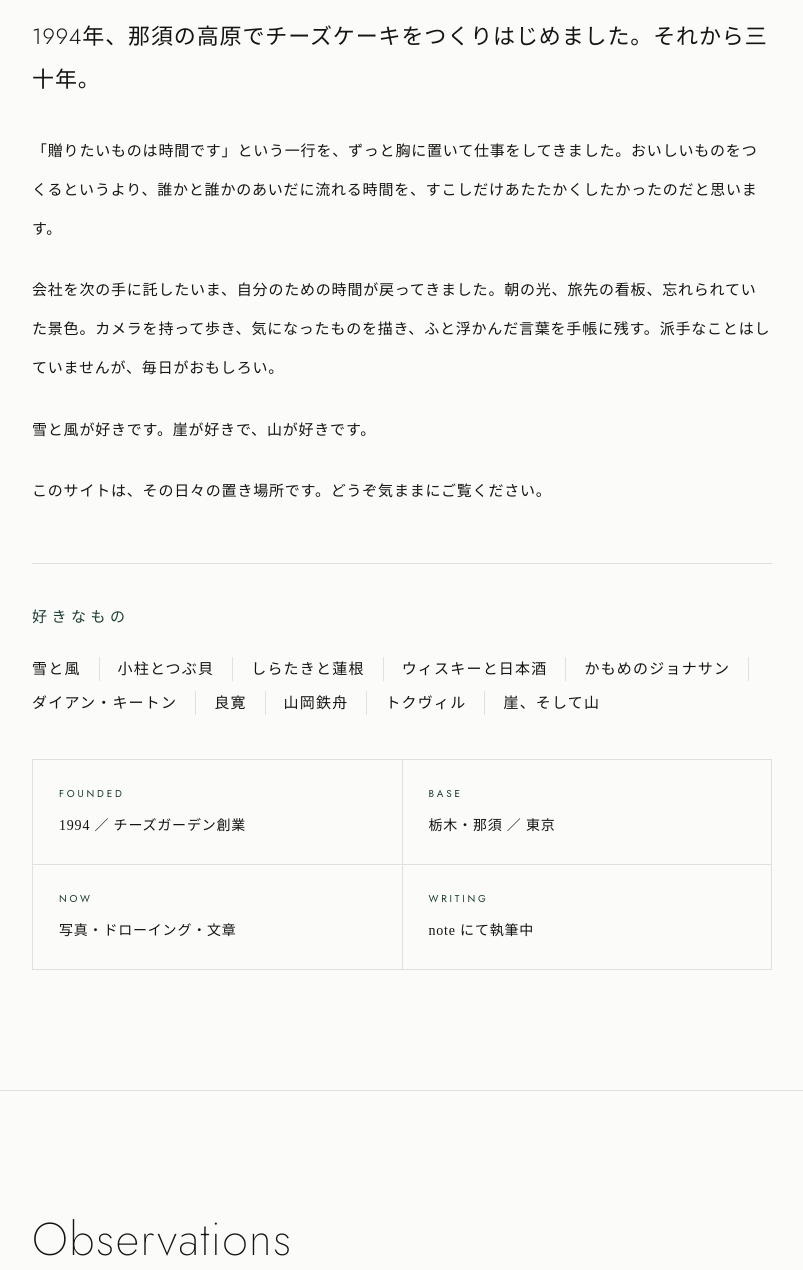
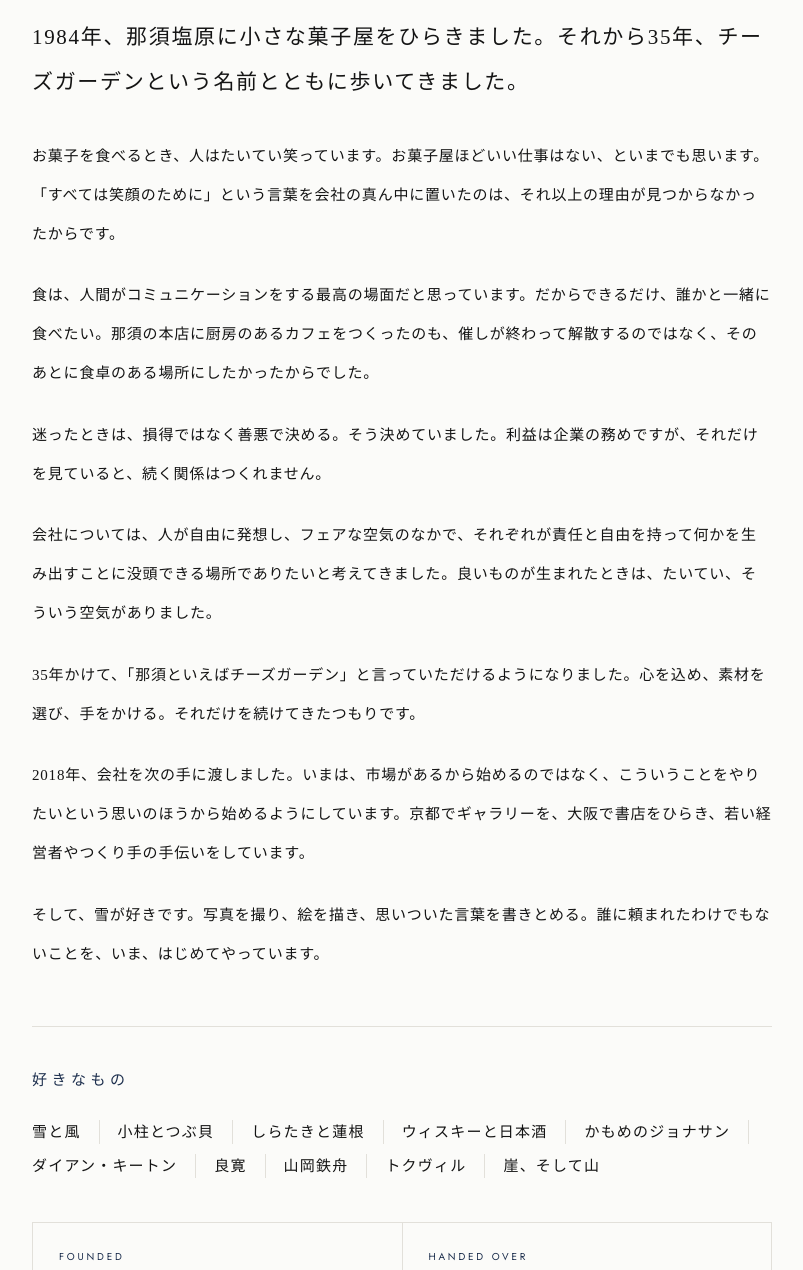
Before and after one commit to jpv-central/kiyoshitezuka, a plain HTML site: page index.html in a window 1280 px wide. Shown: the part 1060-2330 px from the top of the page, without its empty margins (448-1251 px from the left). Drawn offline with Linux system fonts and the light colour scheme; a web font is replaced by a local one.

Commit message:
Add files via upload

```diff
--- a/index.html
+++ b/index.html
@@ -14,7 +14,7 @@
   --ink:#141414;
   --soft:#7d7b76;
   --line:#e2e0da;
-  --accent:#1a3d34;
+  --accent:#1c2e4d;  /* Baked Navy */
   --sans:"Jost","Zen Old Mincho","Hiragino Sans",sans-serif;
   --serif:"Zen Old Mincho","Hiragino Mincho ProN","Yu Mincho",serif;
   --side:260px;
@@ -46,7 +46,6 @@
 /* ---------- hero ---------- */
 .hero{height:100vh;min-height:620px;position:relative;display:flex;align-items:flex-end;overflow:hidden}
 .hero .bg{position:absolute;inset:0;background:linear-gradient(115deg,#cdcbc4,#a8a69d 45%,#84837c);filter:saturate(.35)}
-.hero .bg::after{content:"FULL-BLEED PHOTO";position:absolute;inset:0;display:grid;place-items:center;font-family:var(--sans);font-size:11px;letter-spacing:.5em;color:rgba(255,255,255,.7)}
 .hero .veil{position:absolute;inset:0;background:linear-gradient(to top,rgba(10,10,10,.5),rgba(10,10,10,0) 55%)}
 .hero-copy{position:relative;padding:0 60px 70px;color:#fbfbf9}
 .hero-copy h1{font-family:var(--sans);font-weight:200;font-size:clamp(40px,6.2vw,88px);letter-spacing:.02em;line-height:1.05}
@@ -69,7 +68,7 @@
 .body-grid{display:grid;grid-template-columns:130px 1fr;gap:30px}
 .body-grid .col{max-width:780px}
 .body-grid p{font-size:15px;line-height:2.6;margin-bottom:1.5em}
-.body-grid .lead{font-family:var(--sans);font-weight:300;font-size:22px;line-height:1.95;letter-spacing:.04em;margin-bottom:1.4em}
+.body-grid .lead{font-family:var(--serif);font-weight:400;font-size:21px;line-height:2.15;letter-spacing:.08em;margin-bottom:1.5em}
 .likes{margin-top:52px;padding-top:34px;border-top:1px solid var(--line)}
 .likes-t{font-family:var(--sans);font-size:10px;letter-spacing:.3em;color:var(--accent);margin-bottom:20px!important}
 .likes ul{list-style:none;display:flex;flex-wrap:wrap;gap:10px 0}
@@ -182,11 +181,14 @@
   <section id="about" class="rv">
     <div class="head"><span class="idx">01 — ABOUT</span><h2>私について<span>A maker, still making.</span></h2></div>
     <div class="body-grid"><span></span><div class="col">
-      <p class="lead">1994年、那須の高原でチーズケーキをつくりはじめました。それから三十年。</p>
-      <p>「贈りたいものは時間です」という一行を、ずっと胸に置いて仕事をしてきました。おいしいものをつくるというより、誰かと誰かのあいだに流れる時間を、すこしだけあたたかくしたかったのだと思います。</p>
-      <p>会社を次の手に託したいま、自分のための時間が戻ってきました。朝の光、旅先の看板、忘れられていた景色。カメラを持って歩き、気になったものを描き、ふと浮かんだ言葉を手帳に残す。派手なことはしていませんが、毎日がおもしろい。</p>
-      <p>雪と風が好きです。崖が好きで、山が好きです。</p>
-      <p>このサイトは、その日々の置き場所です。どうぞ気ままにご覧ください。</p>
+      <p class="lead">1984年、那須塩原に小さな菓子屋をひらきました。それから35年、チーズガーデンという名前とともに歩いてきました。</p>
+      <p>お菓子を食べるとき、人はたいてい笑っています。お菓子屋ほどいい仕事はない、といまでも思います。「すべては笑顔のために」という言葉を会社の真ん中に置いたのは、それ以上の理由が見つからなかったからです。</p>
+      <p>食は、人間がコミュニケーションをする最高の場面だと思っています。だからできるだけ、誰かと一緒に食べたい。那須の本店に厨房のあるカフェをつくったのも、催しが終わって解散するのではなく、そのあとに食卓のある場所にしたかったからでした。</p>
+      <p>迷ったときは、損得ではなく善悪で決める。そう決めていました。利益は企業の務めですが、それだけを見ていると、続く関係はつくれません。</p>
+      <p>会社については、人が自由に発想し、フェアな空気のなかで、それぞれが責任と自由を持って何かを生み出すことに没頭できる場所でありたいと考えてきました。良いものが生まれたときは、たいてい、そういう空気がありました。</p>
+      <p>35年かけて、「那須といえばチーズガーデン」と言っていただけるようになりました。心を込め、素材を選び、手をかける。それだけを続けてきたつもりです。</p>
+      <p>2018年、会社を次の手に渡しました。いまは、市場があるから始めるのではなく、こういうことをやりたいという思いのほうから始めるようにしています。京都でギャラリーを、大阪で書店をひらき、若い経営者やつくり手の手伝いをしています。</p>
+      <p>そして、雪が好きです。写真を撮り、絵を描き、思いついた言葉を書きとめる。誰に頼まれたわけでもないことを、いま、はじめてやっています。</p>
       <div class="likes">
         <p class="likes-t">好きなもの</p>
         <ul>
@@ -196,10 +198,10 @@
         </ul>
       </div>
       <div class="facts">
-        <div><dt>FOUNDED</dt><dd>1994 ／ チーズガーデン創業</dd></div>
-        <div><dt>BASE</dt><dd>栃木・那須 ／ 東京</dd></div>
-        <div><dt>NOW</dt><dd>写真・ドローイング・文章</dd></div>
-        <div><dt>WRITING</dt><dd>note にて執筆中</dd></div>
+        <div><dt>FOUNDED</dt><dd>1984 ／ 那須塩原にて創業</dd></div>
+        <div><dt>HANDED OVER</dt><dd>2018 ／ 次の世代へ</dd></div>
+        <div><dt>NOW</dt><dd>京都・大阪 ／ ギャラリーと書店</dd></div>
+        <div><dt>MAKING</dt><dd>写真・ドローイング・文章</dd></div>
       </div>
     </div></div>
   </section>
@@ -258,6 +260,8 @@
   if(window.matchMedia('(prefers-reduced-motion: reduce)').matches) return;
   const ctx = c.getContext('2d');
   let w = 0, h = 0, dpr = 1, flakes = [], raf = null, running = false;
+  // Baked Navy — 2粒だけ、ごくたまに降る
+  let navy = null, navySecond = false, navyAt = 11000 + Math.random() * 14000;
 
   function build(){
     const rect = c.getBoundingClientRect();
@@ -280,6 +284,12 @@
       a: 0.28 + Math.random() * 0.42
     };
   }
+  function dot(x, y, r, color){
+    ctx.beginPath();
+    ctx.arc(x, y, r, 0, Math.PI * 2);
+    ctx.fillStyle = color;
+    ctx.fill();
+  }
   function frame(t){
     ctx.clearRect(0, 0, w, h);
     for(let i = 0; i < flakes.length; i++){
@@ -287,10 +297,20 @@
       f.y += f.vy;
       const x = f.x + Math.sin(t * f.freq + f.phase) * f.amp;
       if(f.y - f.r > h) flakes[i] = make(false);
-      ctx.beginPath();
-      ctx.arc(x, f.y, f.r, 0, Math.PI * 2);
-      ctx.fillStyle = 'rgba(255,255,255,' + f.a + ')';
-      ctx.fill();
+      dot(x, f.y, f.r, 'rgba(255,255,255,' + f.a + ')');
+    }
+    if(!navy && t >= navyAt){
+      navy = make(false);
+      navy.r *= 1.35;
+      navy.vy *= 0.8;
+      if(!navySecond){ navySecond = true; navyAt = t + 4000 + Math.random() * 6000; }
+      else { navySecond = false; navyAt = t + 150000 + Math.random() * 180000; }
+    }
+    if(navy){
+      navy.y += navy.vy;
+      const nx = navy.x + Math.sin(t * navy.freq + navy.phase) * navy.amp;
+      if(navy.y - navy.r > h) navy = null;
+      else dot(nx, navy.y, navy.r, 'rgba(28,46,77,.92)');
     }
     raf = requestAnimationFrame(frame);
   }
```
